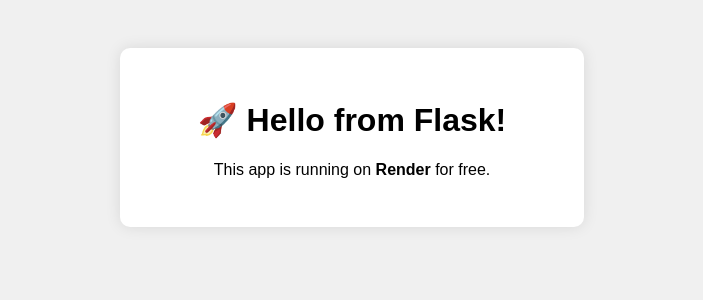
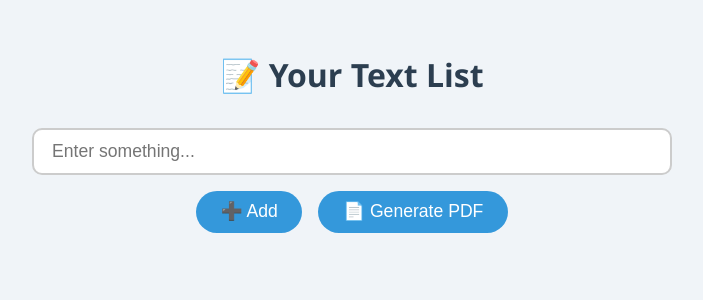
Before and after one commit to robinsajan/job-posting, a Flask app: page / in a window 1280 px wide. Shown: the top 300 px of the page, without its empty margins (288-991 px from the left). Run offline with Flask 3, Linux system fonts and the light colour scheme.

Commit message:
Update index.html

```diff
--- a/templates/index.html
+++ b/templates/index.html
@@ -2,28 +2,121 @@
 <html lang="en">
 <head>
   <meta charset="UTF-8">
-    <title>Flask on Render</title>
+  <title>Text List to PDF</title>
+  <meta name="viewport" content="width=device-width, initial-scale=1.0">
   <style>
     body {
-            font-family: Arial, sans-serif;
-            padding: 40px;
-            background: #f0f0f0;
+      font-family: 'Segoe UI', sans-serif;
+      background-color: #f0f4f8;
+      color: #333;
+      padding: 2em;
+      max-width: 600px;
+      margin: auto;
+    }
+
+    h1 {
       text-align: center;
+      color: #2c3e50;
+      font-size: 2rem;
     }
-        .card {
-            background: white;
-            padding: 2em;
-            margin: auto;
-            max-width: 400px;
-            box-shadow: 0 0 15px rgba(0,0,0,0.1);
+
+    form {
+      display: flex;
+      flex-direction: column;
+      gap: 1em;
+      margin-top: 2em;
+      align-items: center;
+    }
+
+    input[type="text"] {
+      padding: 0.6em 1em;
+      width: 100%;
+      font-size: 1.1rem;
+      border: 2px solid #ccc;
       border-radius: 10px;
+    }
+
+    .button-group {
+      display: flex;
+      flex-direction: row;
+      gap: 1em;
+      flex-wrap: wrap;
+      justify-content: center;
+    }
+
+    button {
+      background-color: #3498db;
+      color: white;
+      border: none;
+      padding: 0.6em 1.4em;
+      border-radius: 30px;
+      cursor: pointer;
+      font-size: 1.1rem;
+      transition: background 0.3s ease;
+    }
+
+    button:hover {
+      background-color: #2980b9;
+    }
+
+    ul {
+      list-style: none;
+      margin-top: 2em;
+      padding-left: 0;
+    }
+
+    li {
+      background-color: #ffffff;
+      padding: 0.75em 1em;
+      border-radius: 10px;
+      box-shadow: 0 2px 5px rgba(0,0,0,0.05);
+      margin-bottom: 0.5em;
+      font-size: 1.1rem;
+    }
+
+    /* 👇 Responsive tweaks for phones */
+    @media (max-width: 480px) {
+      body {
+        padding: 1em;
+        font-size: 1.2rem;
+      }
+
+      h1 {
+        font-size: 1.8rem;
+      }
+
+      input[type="text"] {
+        font-size: 1.2rem;
+        padding: 0.8em;
+      }
+
+      button {
+        font-size: 1.2rem;
+        padding: 0.7em 1.6em;
+      }
+
+      li {
+        font-size: 1.2rem;
+      }
     }
   </style>
 </head>
 <body>
-    <div class="card">
-        <h1>🚀 Hello from Flask!</h1>
-        <p>This app is running on <strong>Render</strong> for free.</p>
+  <h1>📝 Your Text List</h1>
+
+  <form method="POST">
+    <input type="text" name="item" placeholder="Enter something..." required>
+
+    <div class="button-group">
+      <button type="submit" name="add">➕ Add</button>
+      <button type="submit" name="generate">📄 Generate PDF</button>
     </div>
+  </form>
+
+  <ul>
+    {% for item in items %}
+      <li>{{ item }}</li>
+    {% endfor %}
+  </ul>
 </body>
 </html>
```
Lines whose indentation alone changed are shown as unchanged.
